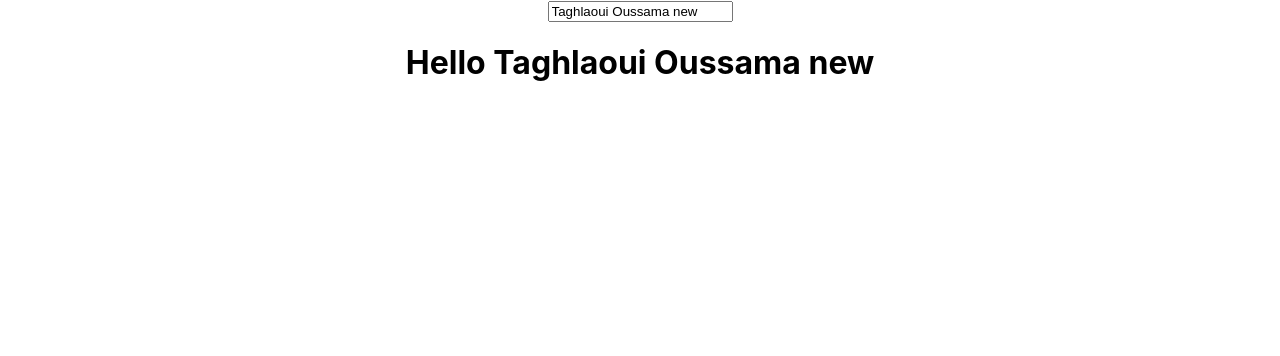
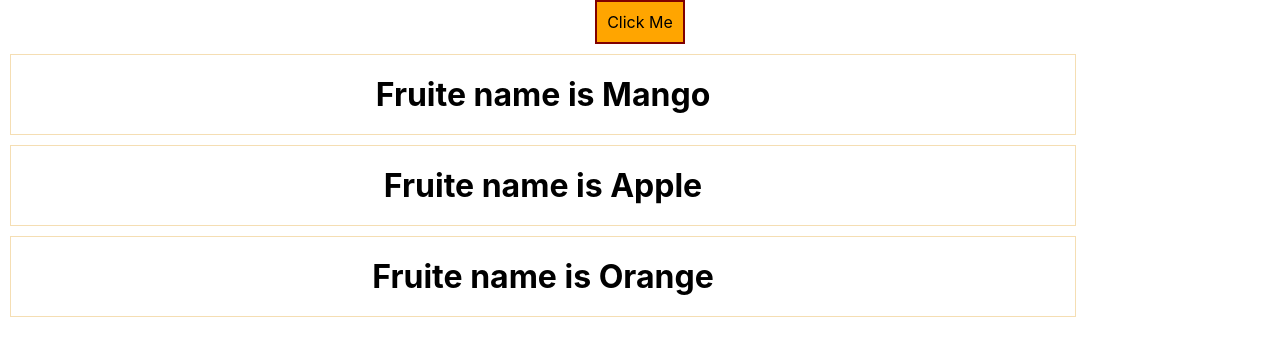
Before and after one commit to Ouss-tagh-dev/React-js-Fundamental, a React (Create React App) app: page / in a window 1280 px wide. Shown: the top 356 px of the page. Built offline with nearby package versions, Linux system fonts and the light colour scheme; the HTML template or start-up script is replaced by a standard one.

Commit message:
Stylesheet & Inline Style in Component

```diff
--- a/src/App.js
+++ b/src/App.js
@@ -1,10 +1,9 @@
 import "./App.css";
-import Hook from "./components/Hook";
-import Check from "./components/Check";
+import Learning from "./components/Learning";
 function App() {
   return (
     <div className="App">
-      <Check />
+      <Learning />
     </div>
   );
 }
--- /dev/null
+++ b/src/components/Learning.css
@@ -0,0 +1,8 @@
+.Card {
+    width: 80%;
+    margin: auto;
+    border: 1px solid wheat;
+    padding: 20px;
+    text-align: center;
+    margin: 10px;
+}
--- a/src/components/Learning.jsx
+++ b/src/components/Learning.jsx
@@ -1,5 +1,5 @@
 import React, { Component } from "react";
-
+import "./Learning.css";
 class Learning extends Component {
   constructor(props) {
     super(props);
@@ -24,12 +24,19 @@ class Learning extends Component {
     });
   };
   render() {
+    const style = {
+      backgroundColor: "orange",
+      font: "inherit",
+      border: "2px solid maroon",
+      padding: "10px",
+      cursor:"pointer",
+    };
     return (
       <div>
-        <button onClick={this.clickHandler}>Click Me</button>
-        <h1>Fruite name is {this.state.fruits[0].name}</h1>
-        <h1>Fruite name is {this.state.fruits[1].name}</h1>
-        <h1>Fruite name is {this.state.fruits[2].name}</h1>
+        <button style={style} onClick={this.clickHandler}>Click Me</button>
+        <h1 className="Card">Fruite name is {this.state.fruits[0].name}</h1>
+        <h1 className="Card">Fruite name is {this.state.fruits[1].name}</h1>
+        <h1 className="Card">Fruite name is {this.state.fruits[2].name}</h1>
       </div>
     );
   }
```
